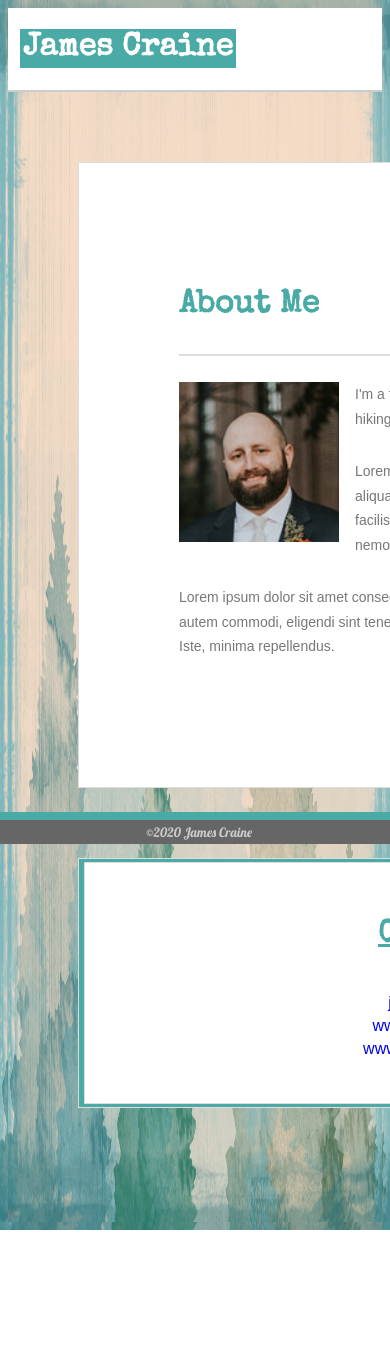
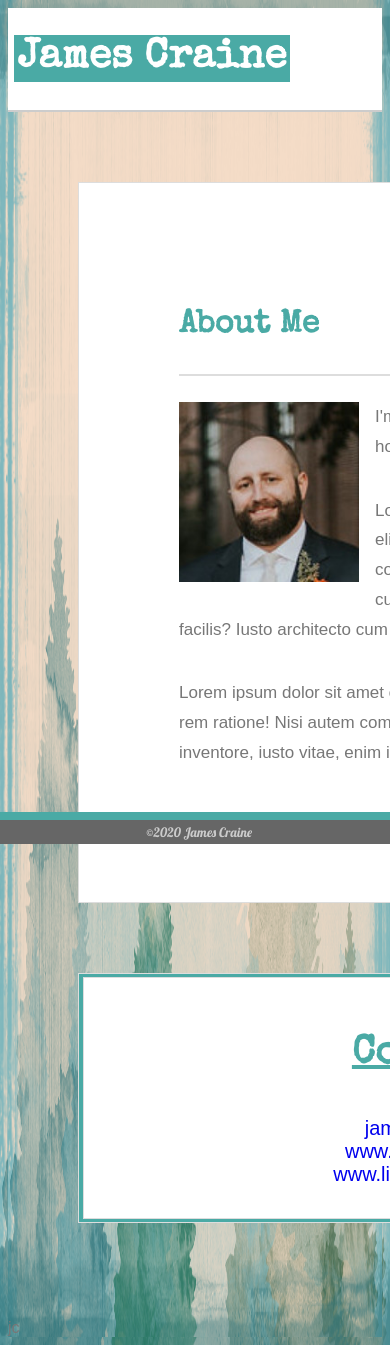
Before and after one commit to jamesdcraine/portfolio, a plain HTML site: page index.html in a window 390 px wide. Shown: the top 1345 px of the page. Before the commit the page ends 1230 px from the top, so only its background shows below. Drawn offline with nearby package versions, Linux system fonts and the light colour scheme; a web font is replaced by a local one.

Commit message:
made it more readable for mobile use

```diff
--- a/Assets/css/style.css
+++ b/Assets/css/style.css
@@ -54,13 +54,14 @@ header .container{
 }
 
 .name {
-    width: 25%;
+    width: 30%;
     text-align: center;
    }
 
 .logo{
     display: inline-block;
     font-weight: bolder;
+    font-size: 41px;
     background-color: #4aaaa5;
     color: #ffffff;
     padding: 3px;
@@ -70,6 +71,7 @@ header .container{
 .nav{
     width: 69%;
     text-align: right;
+    font-size: 25px;
     color: #777777;
     font-family: 'Abril Fatface', cursive;
 
@@ -133,7 +135,7 @@ header .container{
 }
 
 .main p {
-    font-size: 14px;
+    font-size: 17px;
     line-height: 1.75em;
     margin-bottom: 2em;
 }
@@ -141,8 +143,8 @@ header .container{
 img.about-photo {
     float: left;
     padding: 0 1em 1em 0;
-    width: 160px;
-    height: 160px;
+    width: 180px;
+    height: 180px;
 }
 
 .info {
@@ -155,6 +157,7 @@ img.about-photo {
     padding: 40px;
     border: 1px solid #dddddd;
     color: black;
+    font-size: 20px;
     line-height: 23px;
 
 }
@@ -163,7 +166,7 @@ img.about-photo {
     background-color: #4aaaa5;
     border: 1px solid #dddddd;
     height: 248px;
-    width: 803px;
+    width: 802px;
     text-align: center;
     margin: 70px 0 0 70px;
 }
@@ -183,8 +186,8 @@ img.about-photo {
 }
 
 .portfolio-item:nth-child(even){
-    margin-left: 10px;
-    margin-right: 5px;
+    margin-left: 0px;
+    margin-right: 30px;
 }
 
 .item-name{
@@ -197,6 +200,7 @@ img.about-photo {
     text-align: center;
     padding: 0px 0 0 0;
     background-color: rgb(34, 207, 34);
+    border: 1px black solid;
     padding: 1px;
     color: blue;
     z-index: 900;
@@ -205,16 +209,15 @@ img.about-photo {
 .item-name:hover {
     color: white;
     text-decoration: underline;
-    font-size: 18px;
     transition: .3s;
       }
 
 .contact-item:hover {
     color: blue;
     text-decoration: underline;
-    font-size: 20px;
+    font-size: 23px;
     transition: .3s;
-}
+    }
 
 .contact-form {
     text-align: center;
```
